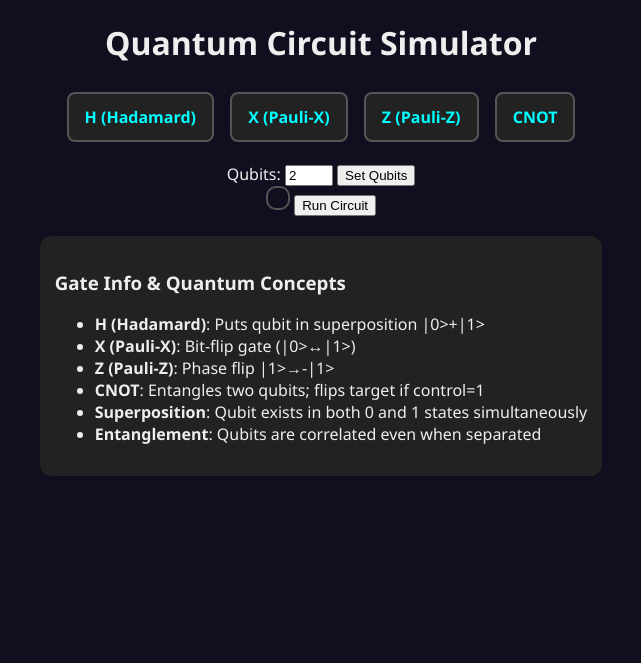
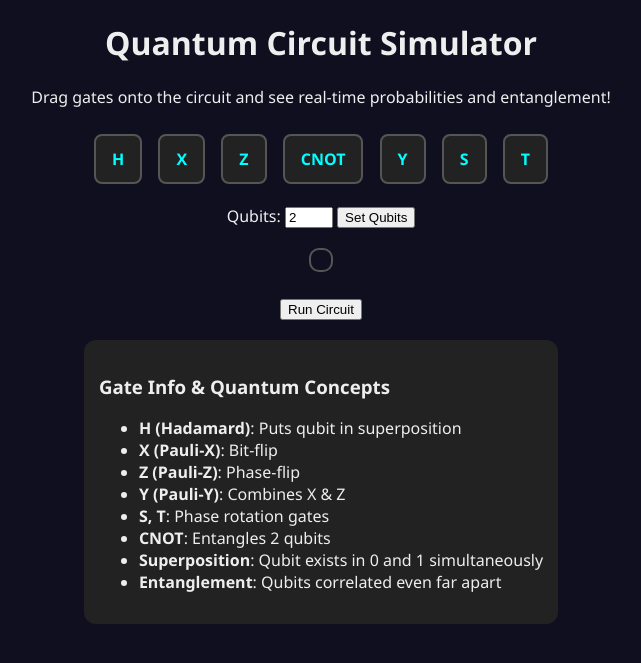
Before and after one commit to Vishalkrishnan-Muralikrishnan/Quantum-Logic-Gates-Simulator, a Flask app: page / in a window 1280 px wide. Shown: the top 663 px of the page, without its empty margins (319-960 px from the left). Run offline with Flask 3, Linux system fonts and the light colour scheme.

Commit message:
Refactor index.html with new gates and descriptions
Updated the HTML structure and added new quantum gates to the palette. Enhanced the gate information section with additional details.

```diff
--- a/templates/index.html
+++ b/templates/index.html
@@ -1,18 +1,24 @@
 <!DOCTYPE html>
-<html>
+<html lang="en">
 <head>
-<meta charset="utf-8">
+<meta charset="UTF-8">
 <title>Quantum Circuit Simulator</title>
 <link rel="stylesheet" href="{{ url_for('static', filename='style.css') }}">
 </head>
 <body>
+<div class="header">
     <h1>Quantum Circuit Simulator</h1>
+    <p>Drag gates onto the circuit and see real-time probabilities and entanglement!</p>
+</div>
 
 <div id="palette">
-  <div class="gate-tile" draggable="true" data-gate="H">H (Hadamard)</div>
-  <div class="gate-tile" draggable="true" data-gate="X">X (Pauli-X)</div>
-  <div class="gate-tile" draggable="true" data-gate="Z">Z (Pauli-Z)</div>
+    <div class="gate-tile" draggable="true" data-gate="H">H</div>
+    <div class="gate-tile" draggable="true" data-gate="X">X</div>
+    <div class="gate-tile" draggable="true" data-gate="Z">Z</div>
     <div class="gate-tile" draggable="true" data-gate="CNOT">CNOT</div>
+    <div class="gate-tile" draggable="true" data-gate="Y">Y</div>
+    <div class="gate-tile" draggable="true" data-gate="S">S</div>
+    <div class="gate-tile" draggable="true" data-gate="T">T</div>
 </div>
 
 <div>
@@ -20,21 +26,25 @@
     <button onclick="setupGrid()">Set Qubits</button>
 </div>
 
+<div id="circuit-container">
     <div id="grid"></div>
+</div>
 
-<button onclick="simulate()">Run Circuit</button>
+<button id="run-btn" onclick="simulate()">Run Circuit</button>
 
 <div id="output"></div>
 
 <div id="legend">
     <h3>Gate Info & Quantum Concepts</h3>
     <ul>
-    <li><b>H (Hadamard)</b>: Puts qubit in superposition |0>+|1></li>
-    <li><b>X (Pauli-X)</b>: Bit-flip gate (|0>↔|1>)</li>
-    <li><b>Z (Pauli-Z)</b>: Phase flip |1>→-|1></li>
-    <li><b>CNOT</b>: Entangles two qubits; flips target if control=1</li>
-    <li><b>Superposition</b>: Qubit exists in both 0 and 1 states simultaneously</li>
-    <li><b>Entanglement</b>: Qubits are correlated even when separated</li>
+        <li><b>H (Hadamard)</b>: Puts qubit in superposition</li>
+        <li><b>X (Pauli-X)</b>: Bit-flip</li>
+        <li><b>Z (Pauli-Z)</b>: Phase-flip</li>
+        <li><b>Y (Pauli-Y)</b>: Combines X & Z</li>
+        <li><b>S, T</b>: Phase rotation gates</li>
+        <li><b>CNOT</b>: Entangles 2 qubits</li>
+        <li><b>Superposition</b>: Qubit exists in 0 and 1 simultaneously</li>
+        <li><b>Entanglement</b>: Qubits correlated even far apart</li>
     </ul>
 </div>
 
```
Lines whose indentation alone changed are shown as unchanged.
